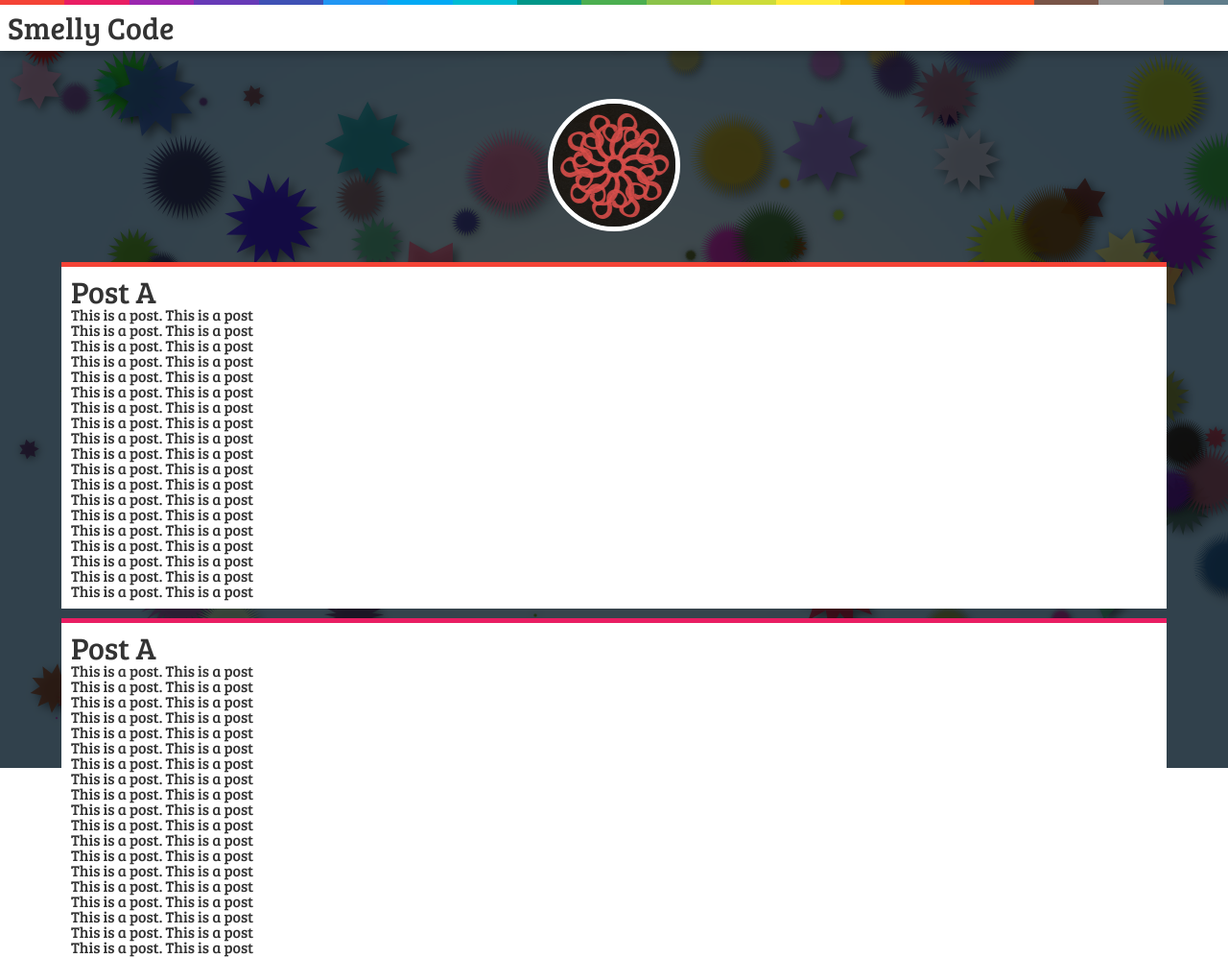
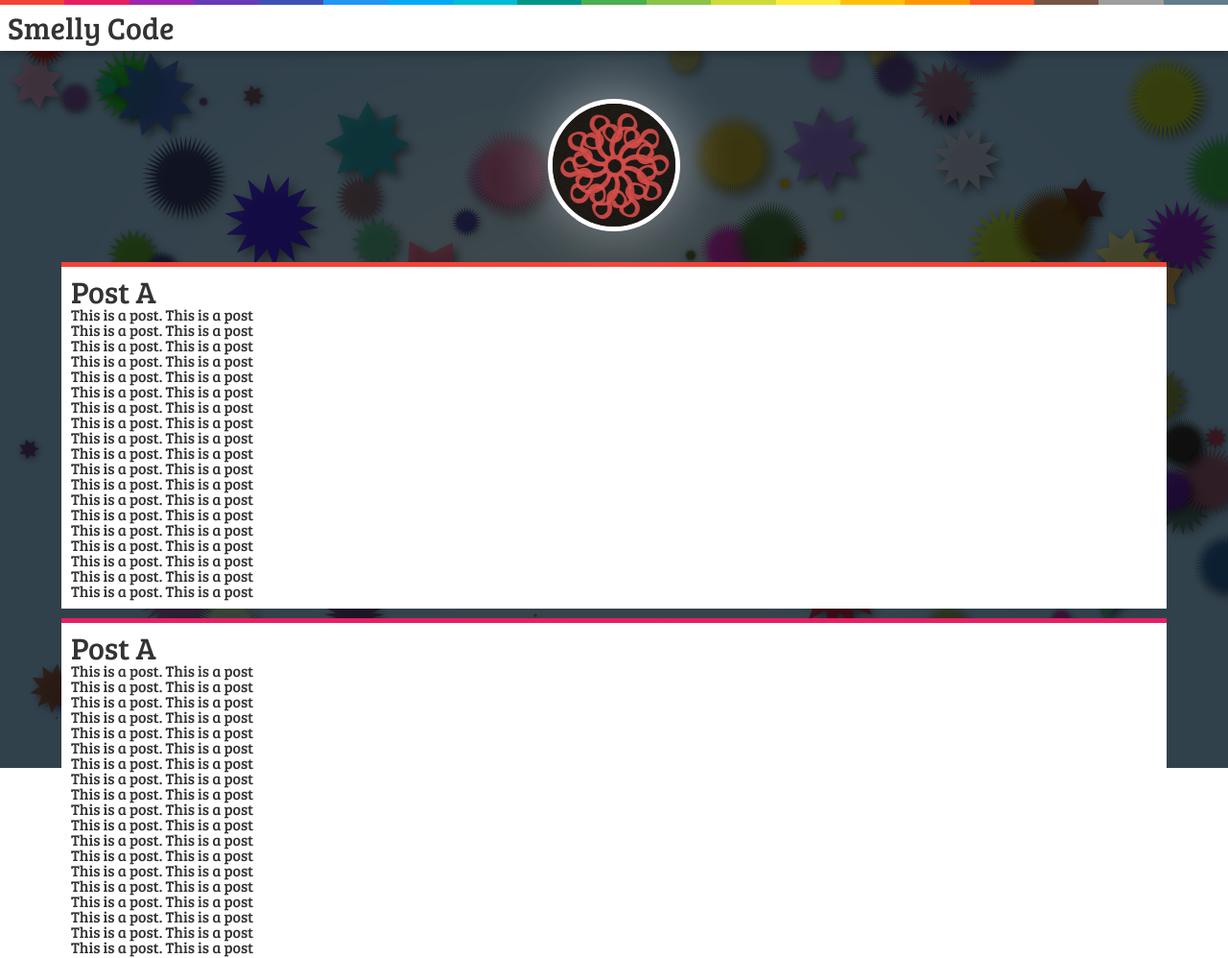
Before and after one commit to buzzycode/buzzycode.github.io, a website: page index.html in a window 1280 px wide. Shown: the top 998 px of the page at 96% size. Drawn offline with Linux system fonts and the light colour scheme; no server answers; animation ran at ten frames a second.

Commit message:
Added glow to logo

```diff
--- a/sass/_home.scss
+++ b/sass/_home.scss
@@ -9,6 +9,7 @@
       border: 5px solid white;
       border-radius: 50%;
       width: 128px;
+      box-shadow: 0px -5px 50px 10px rgba(255, 255, 255, 0.3);
     }
     &__connector {
       margin: 5px auto;
```
Also changed, not shown: dist/main.css, 1 other file.
